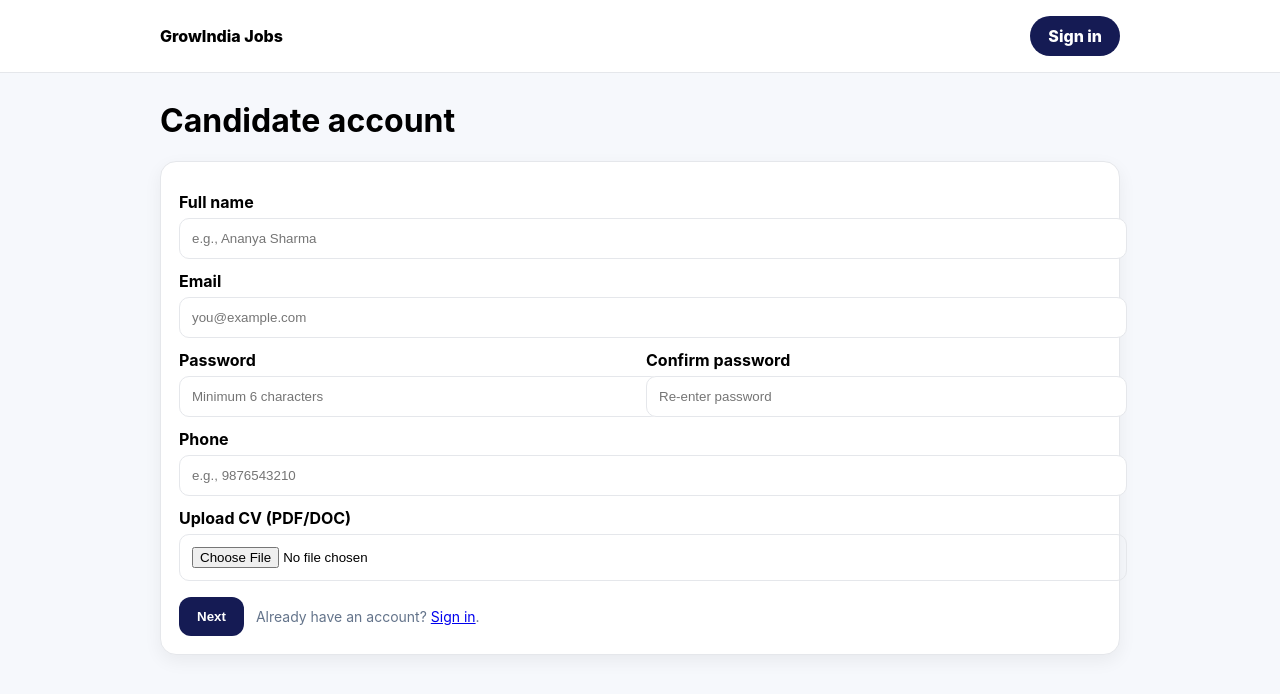
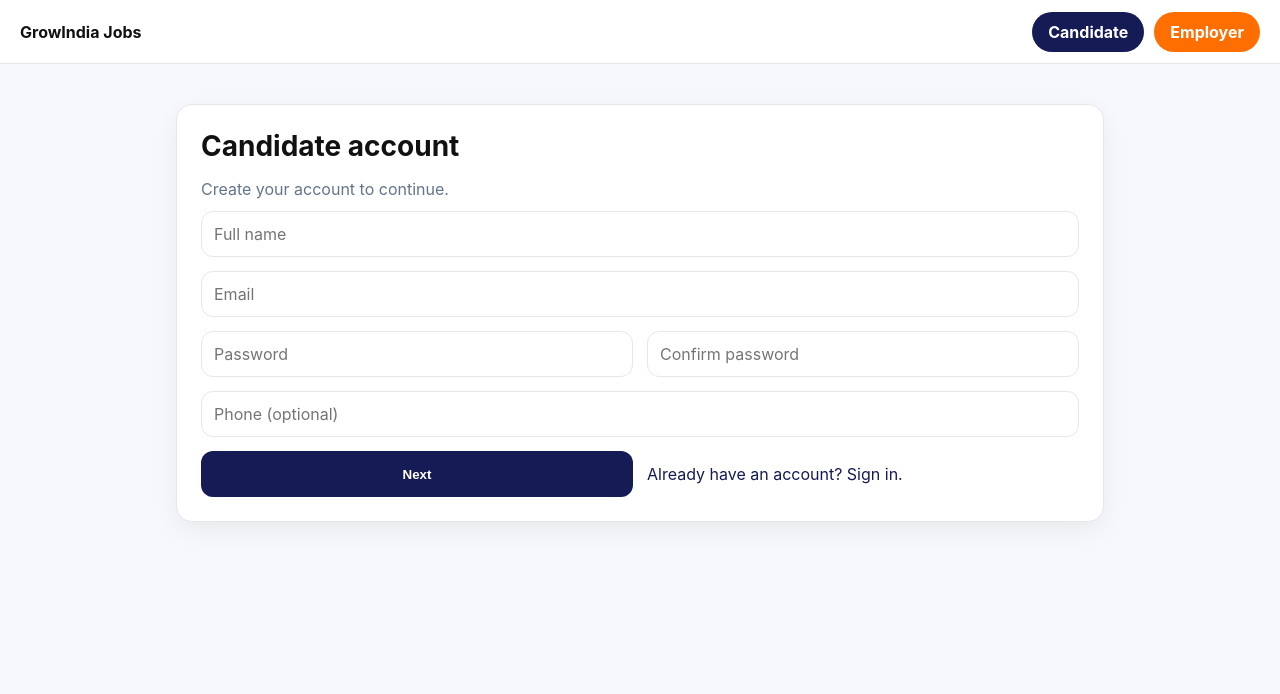
Before and after one commit to rajiv-creator/GrowIndia.New, a plain HTML site: page register-candidate.html in a window 1280 px wide. Drawn offline with nearby package versions, Linux system fonts and the light colour scheme.

Commit message:
Update register-candidate.html

```diff
--- a/register-candidate.html
+++ b/register-candidate.html
@@ -1,87 +1,61 @@
-<!doctype html><html lang="en"><head>
-<meta charset="utf-8"/><meta name="viewport" content="width=device-width,initial-scale=1"/>
+<!doctype html>
+<html lang="en">
+<head>
+  <meta charset="utf-8" />
+  <meta name="viewport" content="width=device-width,initial-scale=1" />
   <title>Candidate account — GrowIndia Jobs</title>
   <style>
-:root{--blue:#151B54;--bg:#F6F8FC;--line:#E5E7EB}
-html,body{margin:0;background:var(--bg);font-family:Inter,"Noto Sans",system-ui,-apple-system,"Segoe UI",Roboto,Helvetica,Arial,sans-serif}
-header{background:#fff;border-bottom:1px solid var(--line)}
-.nav{max-width:960px;margin:0 auto;padding:0 16px;display:flex;align-items:center;justify-content:space-between;height:72px}
-.brand{font-weight:800}
-.cta{background:var(--blue);color:#fff;border-radius:24px;padding:10px 18px;text-decoration:none;font-weight:800}
-.wrap{max-width:960px;margin:28px auto;padding:0 16px}
-.card{background:#fff;border:1px solid var(--line);border-radius:16px;box-shadow:0 6px 18px rgba(2,6,23,.06);padding:18px}
-label{display:block;margin:12px 0 6px;font-weight:700}
-input{width:100%;padding:12px;border:1px solid var(--line);border-radius:10px}
-input:focus{border-color:var(--blue);box-shadow:0 0 0 3px rgba(21,27,84,.15);outline:0}
-.row{display:grid;grid-template-columns:1fr 1fr;gap:12px}@media(max-width:720px){.row{grid-template-columns:1fr}}
-.btn{display:inline-block;background:var(--blue);color:#fff;border-radius:12px;padding:12px 18px;text-decoration:none;font-weight:800;border:0;cursor:pointer}
-.btn[disabled]{opacity:.6;cursor:not-allowed}
-.meta{color:#64748B;font-size:14px}
-</style></head><body>
-<header><div class="nav"><div class="brand">GrowIndia Jobs</div><a class="cta" href="/login.html">Sign in</a></div></header>
-<main class="wrap">
+    :root{--blue:#151B54;--blue-600:#0f1440;--orange:#FF6E00;--muted:#64748B;--bg:#F6F8FC;--card:#fff;--line:#E5E7EB}
+    *{box-sizing:border-box} body{margin:0;background:var(--bg);font-family:Inter,"Noto Sans",system-ui,-apple-system,"Segoe UI",Roboto,Helvetica,Arial,sans-serif;color:#111}
+    header{height:64px;display:flex;align-items:center;justify-content:space-between;padding:0 20px;background:#fff;border-bottom:1px solid var(--line)}
+    .brand{font-weight:700}
+    .nav{display:flex;gap:10px}
+    .pill{padding:10px 16px;border-radius:999px;background:var(--blue);color:#fff;font-weight:700;border:none}
+    .pill--alt{background:var(--orange)}
+    main{max-width:960px;margin:40px auto;padding:0 16px}
+    .card{background:var(--card);border:1px solid var(--line);border-radius:16px;box-shadow:0 8px 24px rgba(2,6,23,.06);padding:24px}
+    h1{font-size:28px;margin:0 0 16px}
+    form{display:grid;gap:14px;margin-top:12px}
+    input{height:46px;border:1px solid var(--line);border-radius:12px;padding:0 12px;font:inherit}
+    button.btn{height:46px;border-radius:12px;background:var(--blue);color:#fff;border:none;font-weight:700}
+    a{color:var(--blue);text-decoration:none}
+    .row{display:grid;grid-template-columns:1fr 1fr;gap:14px}
+    @media (max-width:720px){.row{grid-template-columns:1fr}}
+  </style>
+</head>
+<body>
+  <header>
+    <div class="brand">GrowIndia Jobs</div>
+    <nav class="nav">
+      <a class="pill" href="/register-candidate.html">Candidate</a>
+      <a class="pill pill--alt" href="/login.html?role=employer">Employer</a>
+    </nav>
+  </header>
+
+  <main>
+    <div class="card">
       <h1>Candidate account</h1>
-  <section class="card">
-    <form id="form">
-      <label>Full name</label><input id="full_name" required placeholder="e.g., Ananya Sharma"/>
-      <label>Email</label><input id="email" type="email" required placeholder="you@example.com"/>
+      <p style="color:var(--muted);margin:0 0 12px">Create your account to continue.</p>
+
+      <form id="signupForm">
+        <input id="full_name" type="text" placeholder="Full name" required />
+        <input type="email" placeholder="Email" required />
         <div class="row">
-        <div><label>Password</label><input id="password" type="password" minlength="6" required placeholder="Minimum 6 characters"/></div>
-        <div><label>Confirm password</label><input id="password2" type="password" minlength="6" required placeholder="Re-enter password"/></div>
+          <input id="password" type="password" placeholder="Password" required />
+          <input id="password2" type="password" placeholder="Confirm password" required />
         </div>
-      <label>Phone</label><input id="phone" required placeholder="e.g., 9876543210"/>
-      <label>Upload CV (PDF/DOC)</label><input id="cv" type="file" accept=".pdf,.doc,.docx"/>
-      <div style="margin-top:16px;display:flex;align-items:center;gap:12px">
-        <button id="nextBtn" class="btn" type="submit">Next</button>
-        <span class="meta">Already have an account? <a href="/login.html">Sign in</a>.</span>
+        <input id="phone" type="tel" placeholder="Phone (optional)" />
+        <div class="row">
+          <button class="btn" type="submit">Next</button>
+          <a href="/login.html" style="align-self:center">Already have an account? Sign in.</a>
         </div>
       </form>
-  </section>
+    </div>
   </main>
 
+  <!-- Required order -->
   <script src="https://cdn.jsdelivr.net/npm/@supabase/supabase-js@2.45.4/dist/umd/supabase.min.js"></script>
-<script src="/config.js"></script>
-<script src="/components.js?v=22"></script>
-<script>
-  const form = document.getElementById('form');
-  form.addEventListener('submit', submitSignup);
-
-  async function submitSignup(e){
-    e.preventDefault();
-    const btn = document.getElementById('nextBtn'); btn.disabled = true;
-    try{
-      const name  = document.getElementById('full_name').value.trim();
-      const email = document.getElementById('email').value.trim();
-      const pass  = document.getElementById('password').value;
-      const pass2 = document.getElementById('password2').value;
-      const phone = document.getElementById('phone').value.trim();
-      const cv    = document.getElementById('cv').files[0];
-
-      if(pass!==pass2) return ui.toast('Passwords do not match.','error');
-
-      const { error } = await window.supabase.auth.signUp({
-        email, password: pass,
-        options: { data: { full_name: name }, emailRedirectTo: location.origin + '/post-auth.html' }
-      });
-      if(error) throw error;
-
-      // Try session (if email confirmation disabled). If not, we’ll tell the user to verify.
-      const { data:{ user } } = await window.supabase.auth.getUser();
-      if(user){
-        let cv_url=null;
-        if(cv){
-          const path=`${user.id}/${Date.now()}_${cv.name.replace(/\s+/g,'_')}`;
-          const up=await window.supabase.storage.from('cvs').upload(path,cv).catch(()=>({error:true}));
-          if(!up.error){ const {data:pub}=await window.supabase.storage.from('cvs').getPublicUrl(path); cv_url = pub?.publicUrl||null; }
-        }
-        await app.upsertProfile({ user_id:user.id, role:'candidate', full_name:name, phone, cv_url });
-        location.href='/dashboard.html#complete';
-      }else{
-        ui.toast('Check your email to confirm your account, then sign in.','success');
-        location.href='/login.html?notice=verify';
-      }
-    }catch(err){ ui.toast(err.message||'Sign-up failed','error'); }
-    finally{ btn.disabled=false; }
-  }
-</script>
-</body></html>
+  <script defer src="/config.js?v=1"></script>
+  <script defer src="/components.js?v=23"></script>
+</body>
+</html>
```
Lines whose indentation alone changed are shown as unchanged.
